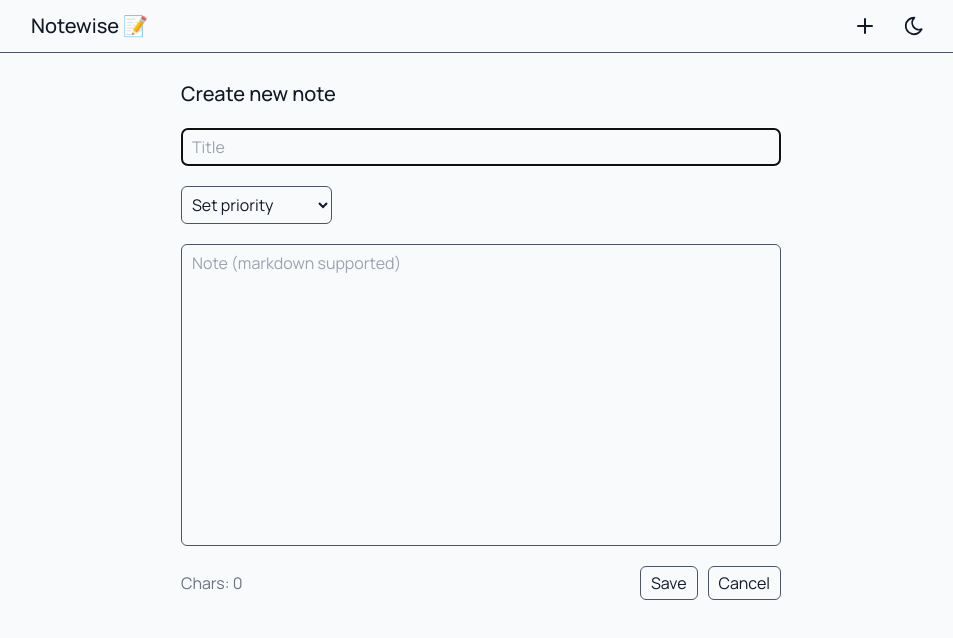
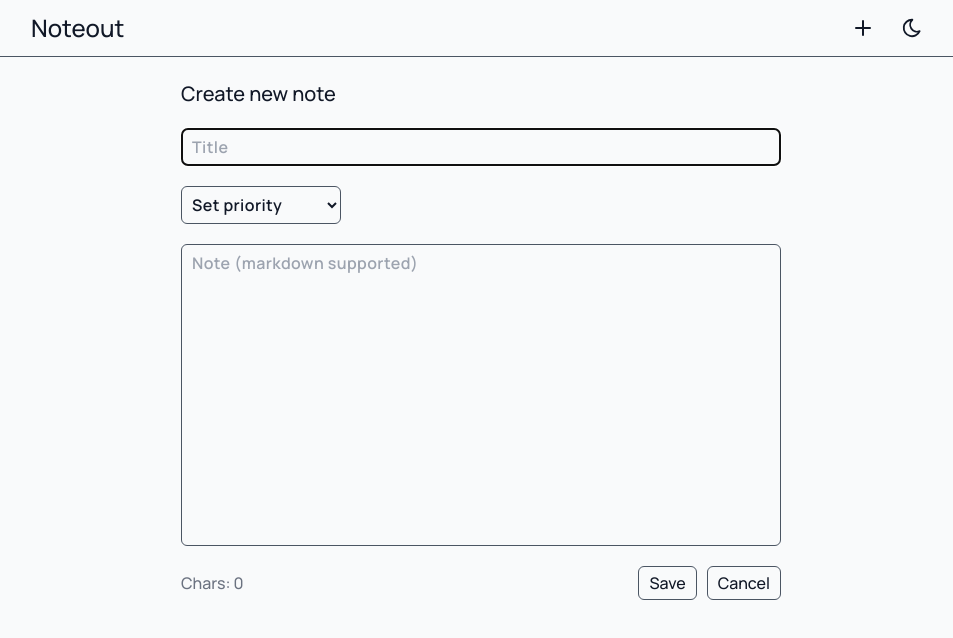
Before and after one commit to iamnazeef/react-notes-app, a React (Vite) app: page /new in a window 1280 px wide. Shown: the top 638 px of the page, without its empty margins (159-1112 px from the left). Built offline with nearby package versions, Linux system fonts and the light colour scheme.

Commit message:
saving theme to localstorage

```diff
--- a/index.html
+++ b/index.html
@@ -9,7 +9,7 @@
       href="https://fonts.googleapis.com/css2?family=Manrope:wght@400;500;600&display=swap"
       rel="stylesheet"
     />
-    <title>Notewise | Streamline your notes, elevate your thinking.</title>
+    <title>Noteout | Streamline your notes, elevate your thinking.</title>
   </head>
   <body>
     <div id="root"></div>
--- a/src/components/Header.tsx
+++ b/src/components/Header.tsx
@@ -31,14 +31,14 @@
     >
       <section className="flex items-center w-full max-w-[900px] relative mx-auto">
         <Link to="/">
-          <h1 className="text-xl font-medium font-manrope text-center">
-            Notewise 📝
+          <h1 className="text-2xl font-medium font-manrope text-center">
+            Noteout
           </h1>
         </Link>
         <section className="absolute right-0">
           <button
             onClick={handleTheme}
-            className={`p-1.5 rounded-full ${
+            className={`p-2 rounded-full ${
               isDarkMode ? "hover:bg-gray-700" : "hover:bg-gray-200"
             }`}
           >
@@ -49,7 +49,7 @@
         <section className="absolute right-12">
           <button
             onClick={handleNew}
-            className={`p-1.5 rounded-full ${
+            className={`p-2 rounded-full ${
               isDarkMode ? "hover:bg-gray-700" : "hover:bg-gray-200"
             }`}
           >
--- a/src/components/NoteCard.tsx
+++ b/src/components/NoteCard.tsx
@@ -11,14 +11,14 @@
   return (
     <Link to={link} key={note.id}>
       <li
-        className={`min-h-[200px] w-full max-w-[300px] mx-auto p-2 rounded-md border border-gray-600 ${
+        className={`w-full min-h-[230px] max-w-[330px] laptop:min-h-[200px] laptop:max-w-[300px] mx-auto p-2 rounded-md border border-gray-600 ${
           isDarkMode
             ? "bg-darkmode hover:border-gray-400"
             : "bg-gray-50 hover:shadow-perfect"
         }`}
       >
         <h2
-          className={`text-lg font-bold break-words mb-1 pb-1 border-b ${
+          className={`text-lg font-bold tracking-wide break-words mb-1 pb-1 border-b ${
             isDarkMode ? "border-gray-600" : "border-gray-400"
           }`}
         >
@@ -26,7 +26,7 @@
             ? `${note.title.substring(0, 20)}...`
             : `${note.title}`}
         </h2>
-        <section className="content break-words font-semibold p-1 text-sm">
+        <section className="content break-words tracking-wide font-semibold p-1 text-sm">
           <p>
             {note.note.length > 200
               ? `${note.note.substring(0, 200)}...`
--- a/src/components/NoteForm.tsx
+++ b/src/components/NoteForm.tsx
@@ -60,7 +60,7 @@
         type="text"
         name="title"
         id="title"
-        className={`w-full py-1.5 px-2.5 rounded-md ${
+        className={`w-full font-semibold tracking-wide py-1.5 px-2.5 rounded-md ${
           isDarkMode
             ? "bg-gray-700 outline-none focus:outline-purple-500"
             : "border border-gray-600 bg-gray-50"
@@ -74,7 +74,7 @@
       <select
         name="importance"
         id="importance"
-        className={` p-1.5 w-full max-w-[151px] rounded-md ${
+        className={`p-1.5 font-semibold tracking-wide w-full max-w-[160px] rounded-md ${
           isDarkMode
             ? "bg-gray-700 outline-none focus:outline-purple-500"
             : "border border-gray-600 bg-gray-50"
@@ -92,7 +92,7 @@
       <textarea
         name="content"
         id="content"
-        className={`block w-full py-1.5 px-2.5 resize-none rounded-md ${
+        className={`block font-semibold tracking-wide w-full py-1.5 px-2.5 resize-none rounded-md ${
           isDarkMode
             ? "bg-gray-700 outline-none focus:outline-purple-500"
             : "border border-gray-600 bg-gray-50"
@@ -110,7 +110,7 @@
         <section className="space-x-2.5">
           <button
             type="submit"
-            className={`border py-1 px-2.5 border-gray-600 rounded-md ${
+            className={`border font-medium py-1 px-2.5 border-gray-600 rounded-md ${
               isDarkMode
                 ? "bg-darkmode hover:border-gray-400"
                 : "bg-gray-50 hover:shadow-perfect"
@@ -121,7 +121,7 @@
           <Link to="..">
             <button
               type="button"
-              className={`border py-1 px-2.5 border-gray-600 rounded-md ${
+              className={`border font-medium py-1 px-2.5 border-gray-600 rounded-md ${
                 isDarkMode
                   ? "bg-darkmode hover:border-gray-400"
                   : "bg-gray-50 hover:shadow-perfect"
@@ -131,7 +131,7 @@
             </button>
           </Link>
         </section>
-        <section className="space-x-2.5 break-words text-gray-500">
+        <section className="space-x-2.5 font-medium break-words text-gray-500">
           <p>Chars: {noteLength}</p>
         </section>
       </section>
--- a/src/pages/Home.tsx
+++ b/src/pages/Home.tsx
@@ -1,16 +1,35 @@
 import { useSelector } from "react-redux";
 import { RootState } from "../store/store";
 import NoteCard from "../components/NoteCard";
+import { useEffect } from "react";
+import { toggle } from "../features/themeSlice";
+import { useDispatch } from "react-redux";
 
 const Home = () => {
   const { notes } = useSelector((state: RootState) => state.notes);
   const { isDarkMode } = useSelector((state: RootState) => state.theme);
+  const dispatch = useDispatch();
   console.log(notes);
 
   const savedNotes = notes.map((note) => {
     const link = `/${note.id}`;
     return <NoteCard link={link} note={note} isDarkMode={isDarkMode} />;
   });
+
+  useEffect(() => {
+    if (localStorage.getItem("theme")) {
+      const data = localStorage.getItem("theme");
+      const theme = JSON.parse(data!);
+      if (theme) {
+        //default theme is light mode (false).
+        dispatch(toggle());
+      }
+    }
+  }, []);
+
+  useEffect(() => {
+    localStorage.setItem("theme", JSON.stringify(isDarkMode));
+  }, [isDarkMode]);
 
   return (
     <main
--- a/src/pages/View.tsx
+++ b/src/pages/View.tsx
@@ -69,7 +69,7 @@
           <section className="flex flex-row flex-wrap items-center justify-around space-x-2.5">
             <button
               onClick={handleGoBack}
-              className={`p-1.5 rounded-full hover:text-green-500 ${
+              className={`p-2 rounded-full hover:text-green-500 ${
                 isDarkMode ? "hover:bg-gray-700" : "hover:bg-gray-200"
               }`}
             >
@@ -77,14 +77,14 @@
             </button>
             <button
               onClick={handleEdit}
-              className={`p-1.5 rounded-full hover:text-yellow-400 ${
+              className={`p-2 rounded-full hover:text-yellow-400 ${
                 isDarkMode ? "hover:bg-gray-700" : "hover:bg-gray-200"
               }`}
             >
               <EditIcon />
             </button>
             <button
-              className={`p-1.5 rounded-full hover:text-red-500 ${
+              className={`p-2 rounded-full hover:text-red-500 ${
                 isDarkMode ? "hover:bg-gray-700" : "hover:bg-gray-200"
               }`}
               onClick={() => handleDelete(currentNote.id)}
```
